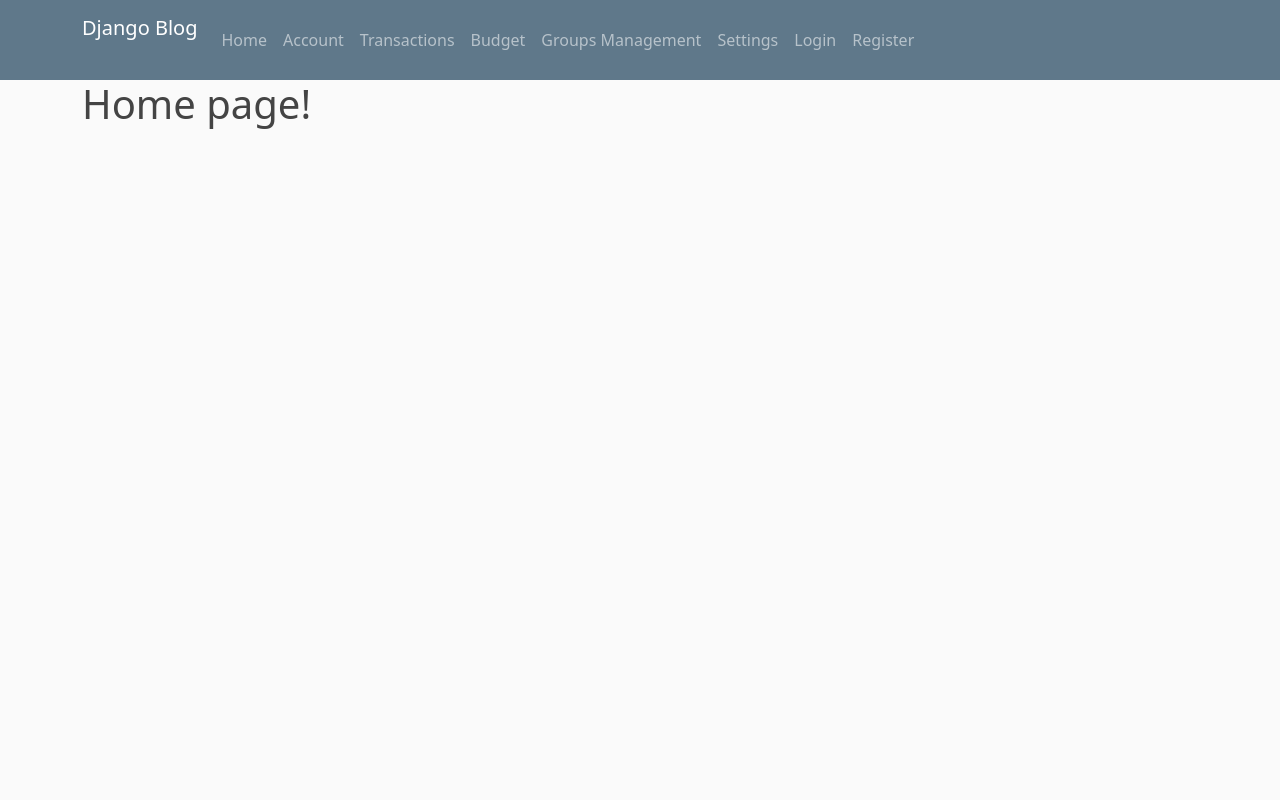
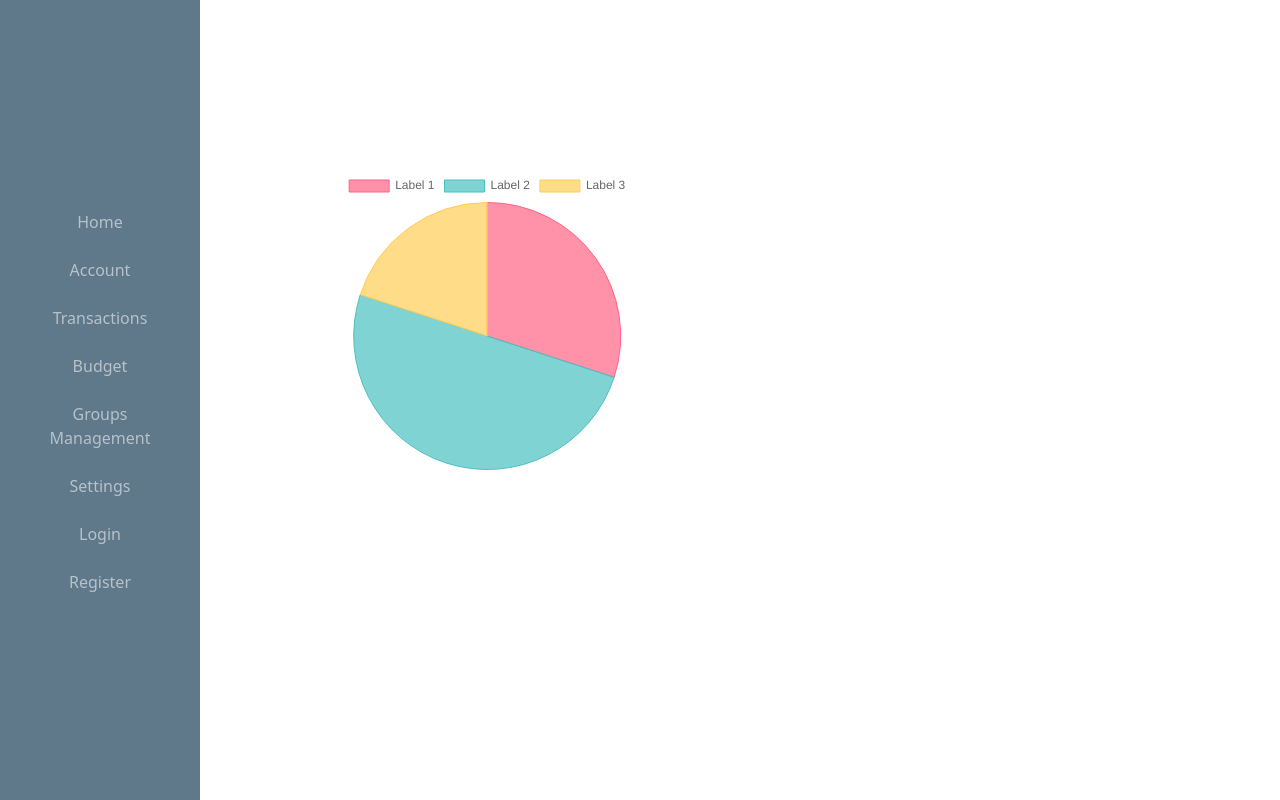
Before and after one commit to RobertOltean314/FinalProjectSDA, a Django app: page / in a window 1280 px wide. Run offline with Django 5.2, Linux system fonts and the light colour scheme.

Commit message:
modificari de desing

```diff
--- a/home/static/home/main.css
+++ b/home/static/home/main.css
@@ -1,84 +1,15 @@
-body {
-    background: #fafafa;
-    color: #333333;
-    margin-top: 5rem;
+.fixed-left {
+    position: fixed;
+    top: 0;
+    left: 0;
+    bottom: 0;
+    width: 200px;
+    background-color: #5f788a;
+    padding-top: 20px;
 }
 
-h1, h2, h3, h4, h5, h6 {
-    color: #444444;
+.fixed-left .navbar-nav .nav-item {
+    width: 100%;
+    text-align: center;
+    margin-bottom: 8px;
 }
-
-ul {
-    margin: 0;
-}
-
-.bg-steel {
-    background-color: #5f788a;
-}
-
-.site-header .navbar-nav .nav-link {
-    color: #cbd5db;
-}
-
-.site-header .navbar-nav .nav-link:hover {
-    color: #ffffff;
-}
-
-.site-header .navbar-nav .nav-link.active {
-    font-weight: 500;
-}
-
-.content-section {
-    background: #ffffff;
-    padding: 10px 20px;
-    border: 1px solid #dddddd;
-    border-radius: 3px;
-    margin-bottom: 20px;
-}
-
-.article-title {
-    color: #444444;
-}
-
-a.article-title:hover {
-    color: #428bca;
-    text-decoration: none;
-}
-
-.article-content {
-    white-space: pre-line;
-}
-
-.article-img {
-    height: 65px;
-    width: 65px;
-    margin-right: 16px;
-}
-
-.article-metadata {
-    padding-bottom: 1px;
-    margin-bottom: 4px;
-    border-bottom: 1px solid #e3e3e3
-}
-
-.article-metadata a:hover {
-    color: #333;
-    text-decoration: none;
-}
-
-.article-svg {
-    width: 25px;
-    height: 25px;
-    vertical-align: middle;
-}
-
-.account-img {
-    height: 125px;
-    width: 125px;
-    margin-right: 20px;
-    margin-bottom: 16px;
-}
-
-.account-heading {
-    font-size: 2.5rem;
-}
--- a/home/views.py
+++ b/home/views.py
@@ -1,7 +1,15 @@
+import json
+
 from django.shortcuts import render
 
 
-# Create your views here.
+def home(request):
+    labels = ['Label 1', 'Label 2', 'Label 3']
+    data = [30, 50, 20]
 
-def home(request):
-    return render(request, 'home/home.html')
+    context = {
+        'labels': json.dumps(labels),
+        'data': json.dumps(data),
+    }
+
+    return render(request, 'home/home.html', context)
--- a/templates/base.html
+++ b/templates/base.html
@@ -29,6 +29,7 @@
     </div>
 </main>
 
+<script src="https://cdn.jsdelivr.net/npm/chart.js"></script>
 <script src="https://cdn.jsdelivr.net/npm/bootstrap@5.3.2/dist/js/bootstrap.bundle.min.js"
         integrity="sha384-C6RzsynM9kWDrMNeT87bh95OGNyZPhcTNXj1NW7RuBCsyN/o0jlpcV8Qyq46cDfL"
         crossorigin="anonymous"></script>
@@ -38,5 +39,6 @@
 <script src="https://cdn.jsdelivr.net/npm/bootstrap@5.3.2/dist/js/bootstrap.min.js"
         integrity="sha384-BBtl+eGJRgqQAUMxJ7pMwbEyER4l1g+O15P+16Ep7Q9Q+zqX6gSbd85u4mG4QzX+"
         crossorigin="anonymous"></script>
+
 </body>
 </html>
--- a/templates/home/home.html
+++ b/templates/home/home.html
@@ -1,5 +1,44 @@
 {% extends 'base.html' %}
 
 {% block content %}
-    <h1>Home page!</h1>
+    <div class="d-flex justify-content-center align-items-center" style="height: 80vh;">
+        <div style="width: 90%; margin-left: auto;">
+            <canvas id="pieChart"></canvas>
+        </div>
+    </div>
+
+    <script src="https://cdn.jsdelivr.net/npm/chart.js"></script>
+
+    <script>
+        var ctx = document.getElementById('pieChart').getContext('2d');
+        var labels = {{ labels|safe }};
+        var data = {{ data|safe }};
+
+        var pieChart = new Chart(ctx, {
+            type: 'pie',
+            data: {
+                labels: labels,
+                datasets: [{
+                    data: data,
+                    backgroundColor: [
+                        'rgba(255, 99, 132, 0.7)',
+                        'rgba(75, 192, 192, 0.7)',
+                        'rgba(255, 205, 86, 0.7)'
+                    ],
+                    borderColor: [
+                        'rgba(255, 99, 132, 1)',
+                        'rgba(75, 192, 192, 1)',
+                        'rgba(255, 205, 86, 1)'
+                    ],
+                    borderWidth: 1
+                }]
+            },
+            options: {
+                responsive: true,
+                maintainAspectRatio: false,
+                width: 400,
+                height: 400,
+            }
+        });
+    </script>
 {% endblock %}
--- a/templates/navbar.html
+++ b/templates/navbar.html
@@ -1,23 +1,17 @@
-<!-- navbar.html -->
-
-<nav class="navbar navbar-expand-md navbar-dark bg-steel fixed-top flex-md-column">
+<nav class="navbar navbar-expand-md navbar-dark bg-steel fixed-left">
     <div class="container">
-        <a class="navbar-brand mb-4" href="#">Django Blog</a>
         <button class="navbar-toggler" type="button" data-toggle="collapse" data-target="#navbarToggle"
                 aria-controls="navbarToggle" aria-expanded="false" aria-label="Toggle navigation">
             <span class="navbar-toggler-icon"></span>
         </button>
         <div class="collapse navbar-collapse" id="navbarToggle">
-            <div class="navbar-nav">
+            <div class="navbar-nav flex-column">
                 <a class="nav-item nav-link" href="#">Home</a>
                 <a class="nav-item nav-link" href="#">Account</a>
                 <a class="nav-item nav-link" href="#">Transactions</a>
                 <a class="nav-item nav-link" href="#">Budget</a>
                 <a class="nav-item nav-link" href="#">Groups Management</a>
                 <a class="nav-item nav-link" href="#">Settings</a>
-            </div>
-            <!-- Navbar Right Side -->
-            <div class="navbar-nav mt-md-auto">
                 <a class="nav-item nav-link" href="#">Login</a>
                 <a class="nav-item nav-link" href="#">Register</a>
             </div>
```
